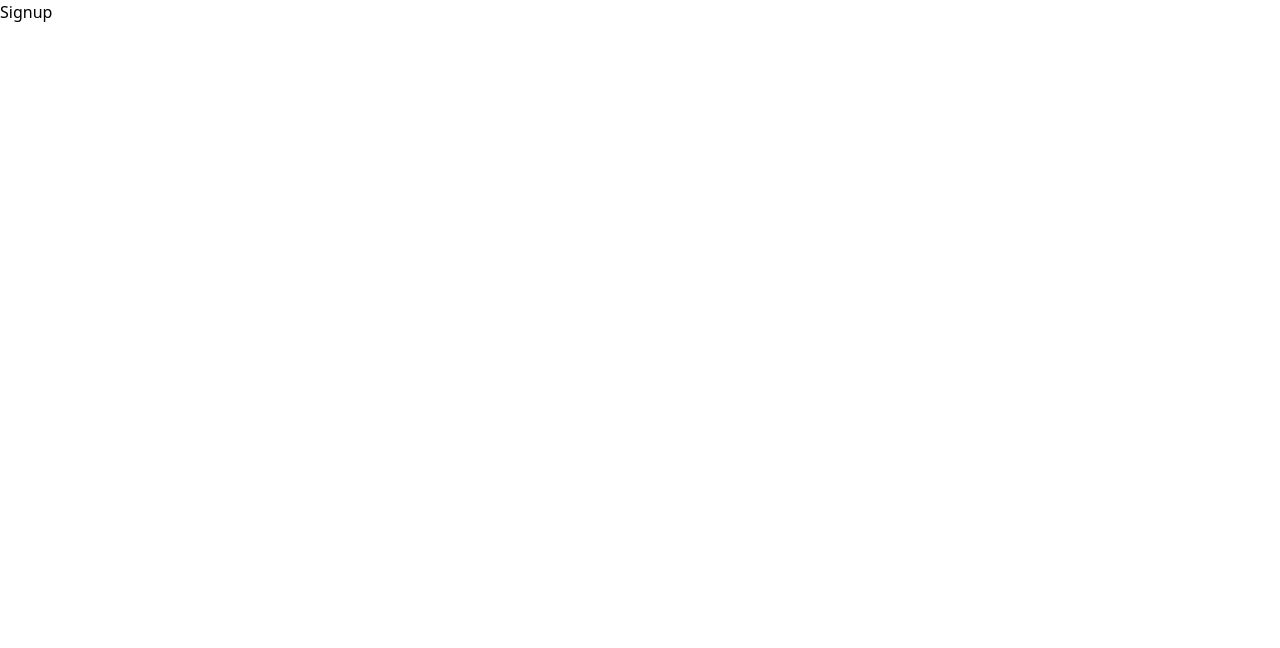
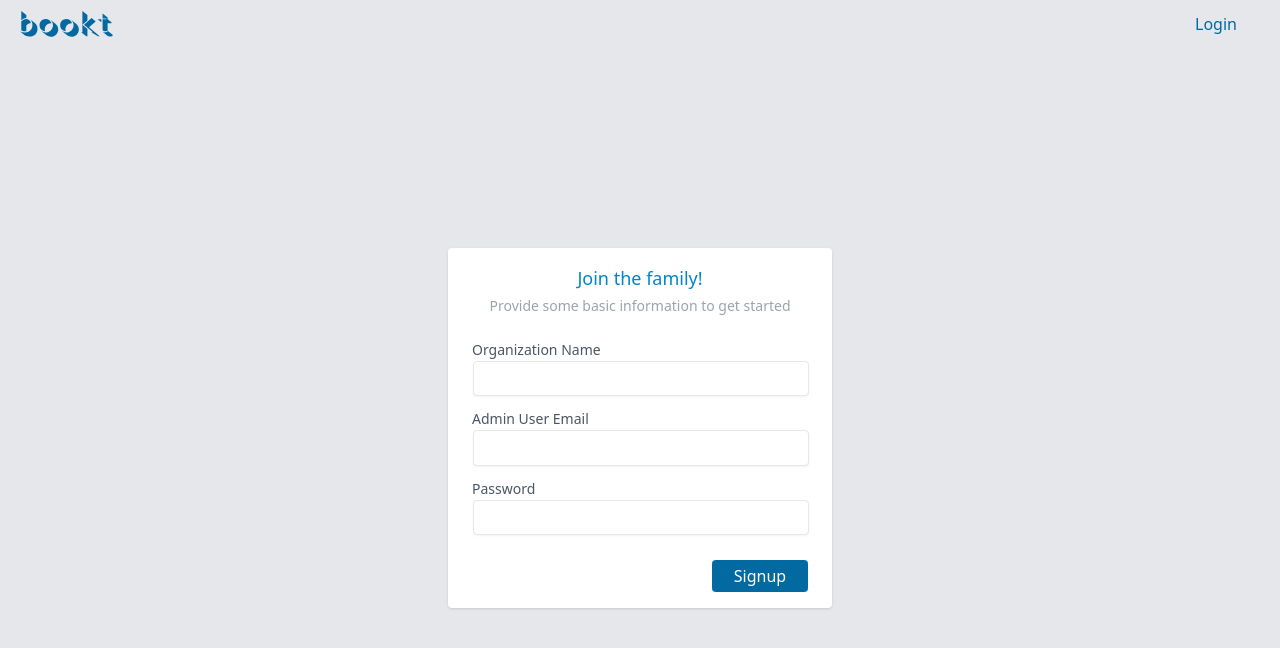
Before and after one commit to bgswe/bookt-webclient, a React (Vite) app: page /bookt/signup in a window 1280 px wide. Shown: the top 648 px of the page. Built offline with nearby package versions, Linux system fonts and the light colour scheme.

Commit message:
complete migration for signup from next to react

```diff
--- a/src/api/fetch.ts
+++ b/src/api/fetch.ts
@@ -2,42 +2,46 @@ import { AuthenticationContext } from '@/authentication-context'
 import { useContext } from 'react'
 
 type FetchOptions = {
+    method?: string
     includeToken?: boolean
-    json?: Object
 }
 
-const useFetch = (
-    url: string,
-    method: string = 'GET',
-    options?: FetchOptions
-) => {
+const useFetch = (url: string, options?: FetchOptions) => {
     const { accessToken } = useContext(AuthenticationContext)
 
-    const init: RequestInit = { method, credentials: 'include' }
     if (!options) {
         options = {}
     }
 
-    const { json, includeToken = true } = options
-
-    if (json) {
-        init.body = JSON.stringify(options.json)
+    const { method = 'GET', includeToken = true } = options
+    const headers = new Headers()
+    const init: RequestInit = {
+        method,
+        headers,
+        credentials: 'include',
     }
 
     if (includeToken) {
-        init.headers = new Headers({
-            Authorization: `Bearer ${accessToken}`,
-        })
+        headers.set('Authorization', `Bearer ${accessToken}`)
     }
 
-    return () =>
-        fetch(url, init).then((r) => {
+    return (json: Object) => {
+        if (json) {
+            headers.set('Content-Type', 'application/json')
+            init.body = JSON.stringify(json)
+        }
+
+        return fetch(
+            `${import.meta.env.VITE_BOOKT_API_ORIGIN}/${url}`,
+            init
+        ).then((r) => {
             if (!r.ok) {
                 throw r
             }
 
             return r.json()
         })
+    }
 }
 
 export default useFetch
--- a/src/pages/signup/Signup.tsx
+++ b/src/pages/signup/Signup.tsx
@@ -1,5 +1,35 @@
+import { NavLink } from 'react-router-dom'
+
+import Box from '@/components/box'
+import Button from '@/components/button'
+import Header from '@/components/header'
+
+import SingupForm from './SignupForm'
+
 const Signup = () => {
-    return <>Signup</>
+    return (
+        <div className="h-screen bg-gray-200 flex flex-col">
+            <Header>
+                <NavLink to="../login">
+                    <Button variant="secondary" size="medium">
+                        Login
+                    </Button>
+                </NavLink>
+            </Header>
+
+            <div className="flex-1 flex justify-center items-center">
+                <Box className="w-96 shadow">
+                    <div className="text-lg text-center text-sky-600 mb-1">
+                        Join the family!
+                    </div>
+                    <div className="text-sm text-gray-400 mb-6 text-center">
+                        Provide some basic information to get started
+                    </div>
+                    <SingupForm />
+                </Box>
+            </div>
+        </div>
+    )
 }
 
 export default Signup
--- a/src/pages/signup/SignupForm.tsx
+++ b/src/pages/signup/SignupForm.tsx
@@ -1,14 +1,18 @@
-'use client'
-
 import * as Yup from 'yup'
 import { Form, Formik } from 'formik'
+import { useNavigate } from 'react-router-dom'
 
+import useFetch from '@/api/fetch'
 import Button from '@/components/button'
 import Field from '@/components/field'
-import { useRouter } from 'next/navigation'
 
 const SignupForm = () => {
-    const router = useRouter()
+    const navigate = useNavigate()
+
+    const signup = useFetch('command/signup/', {
+        method: 'POST',
+        includeToken: false,
+    })
 
     return (
         <Formik
@@ -18,18 +22,8 @@ const SignupForm = () => {
                 admin_password: '',
             }}
             onSubmit={async (data) => {
-                return fetch('http://127.0.0.1:8000/command/signup/', {
-                    method: 'POST',
-                    headers: {
-                        'Content-Type': 'application/json',
-                    },
-                    body: JSON.stringify(data),
-                })
-                    .then((res) => {
-                        if (res.ok) {
-                            router.push('/u/')
-                        }
-                    })
+                return signup(data)
+                    .then(() => navigate('/bookt/'))
                     .catch(console.log)
             }}
             validationSchema={Yup.object({
```
Also changed, not shown: 1 other file (tests, documents, lock files or other folders).
